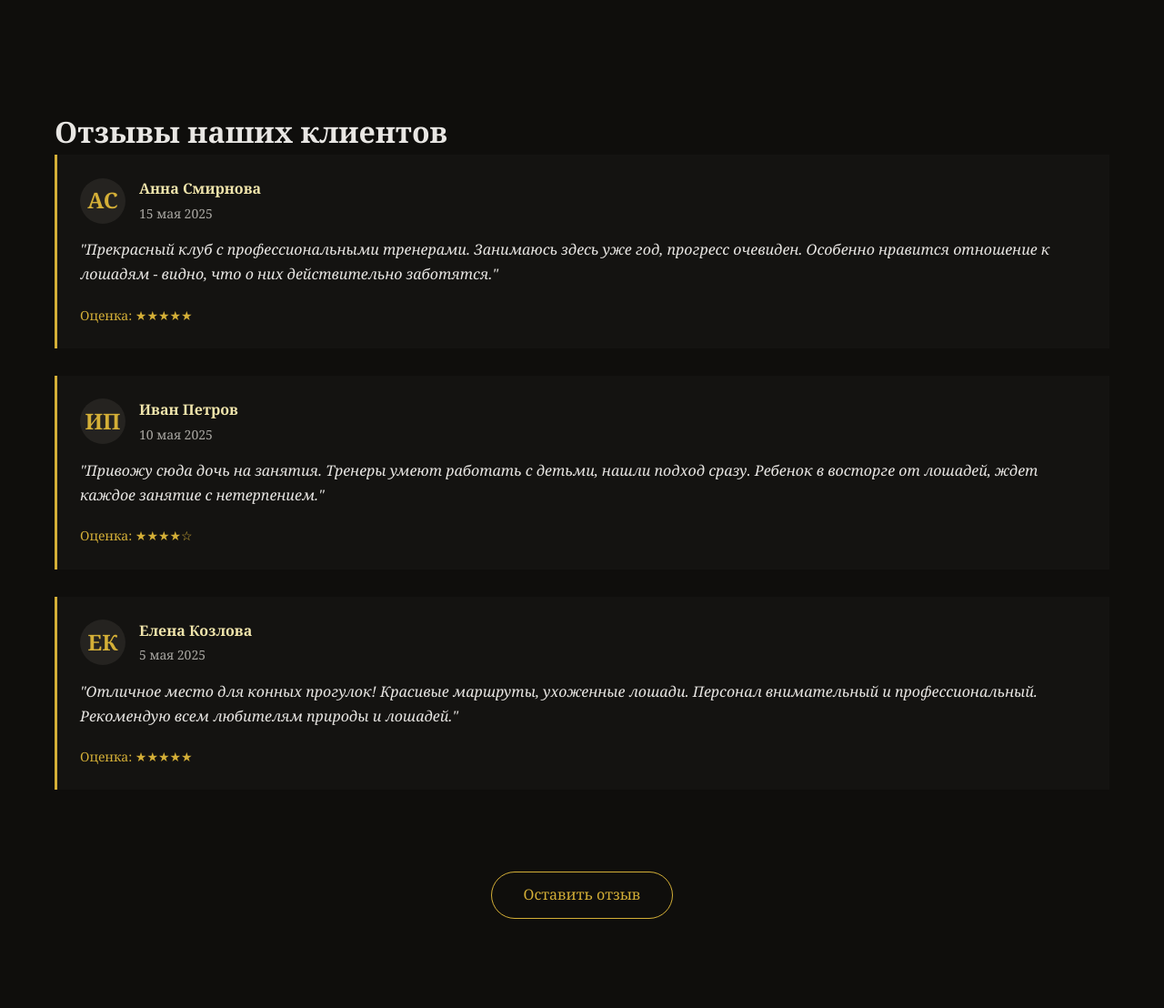
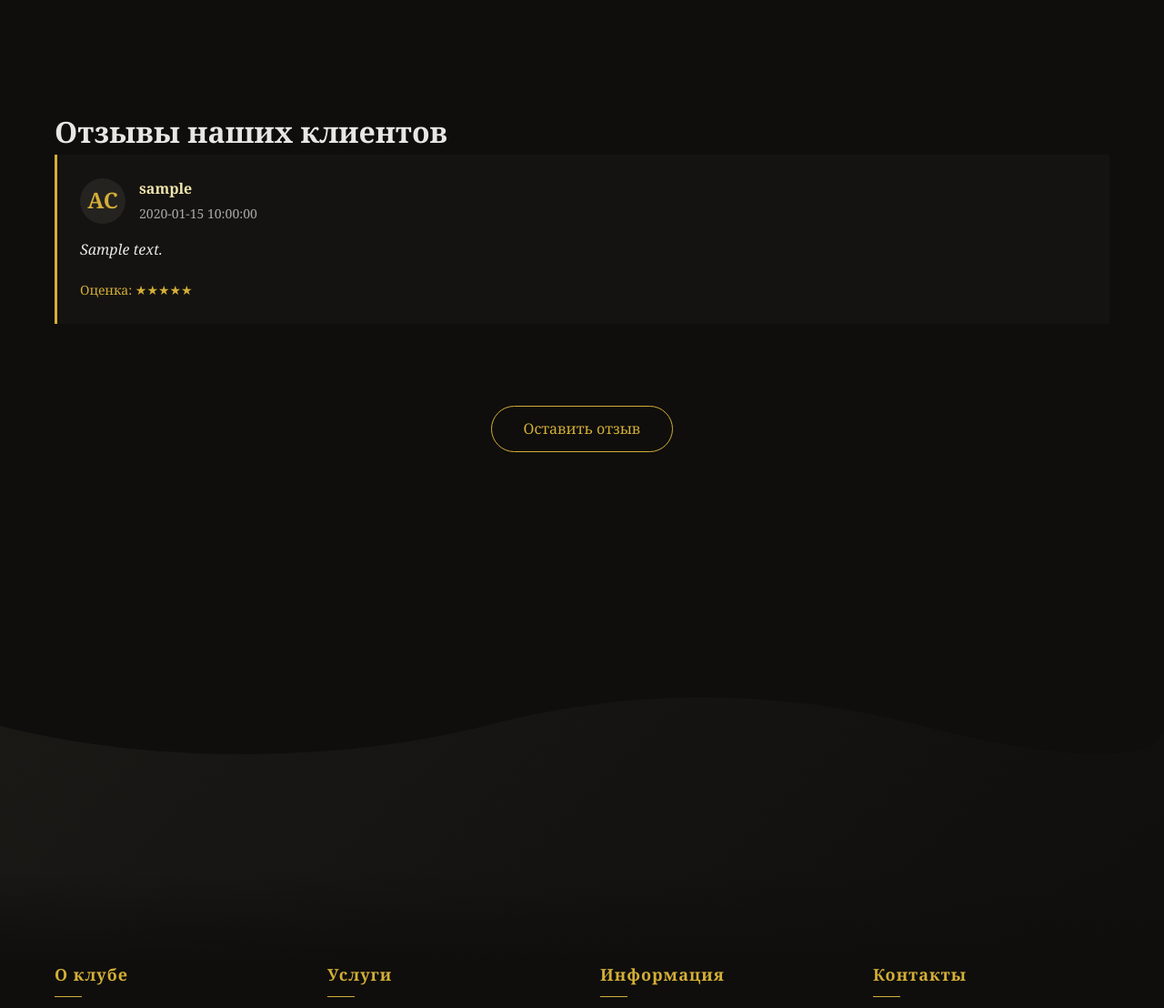
Before and after one commit to Gopi-o/equites, a PHP site: page /pages/reviews.php in a window 1280 px wide. Shown: the part 361-1469 px from the top of the page at 91% size. Run offline with PHP 8.4, Linux system fonts and the light colour scheme; tables that the repository leaves empty or names only in its code hold one stand-in row (values such as "Sample post").

Commit message:
Выборка и вывод отзывов из бд

```diff
--- a/function.php
+++ b/function.php
@@ -4,8 +4,8 @@
         $driver = 'mysql';
         $host = 'equites';
         $db_name = 'equites';
-        $db_user = 'root';
-        $db_password = '';
+        $db_user = 'mysql';
+        $db_password = 'mysql';
         $charset = 'utf8mb4';
 
         $options = [
--- /dev/null
+++ b/function_reviews.php
@@ -0,0 +1,13 @@
+<?php
+
+require_once 'function.php';
+
+function getAllReviews() {
+    return query("
+        SELECT user_name, rating, comment, created_at
+        FROM reviews
+        ORDER BY created_at DESC
+    ");
+
+}
+?>
--- a/pages/reviews.php
+++ b/pages/reviews.php
@@ -13,47 +13,27 @@
                 <h1>Отзывы наших клиентов</h1>
 
                 <div class="reviews-container">
+
+                    <?php
+                    $reviews = getAllReviews();
+
+                    foreach($reviews as $review):
+                    ?>
                     <div class="review">
                         <div class="review-header">
                             <div class="review-avatar">АС</div>
                             <div>
-                                <div class="review-author">Анна Смирнова</div>
-                                <div class="review-date">15 мая 2025</div>
+                                <div class="review-author"><? echo  $review['user_name']?></div>
+                                <div class="review-date"><? echo $review['created_at'] ?></div>
                             </div>
                         </div>
                         <div class="review-text">
-                            "Прекрасный клуб с профессиональными тренерами. Занимаюсь здесь уже год, прогресс очевиден. Особенно нравится отношение к лошадям - видно, что о них действительно заботятся."
+                           <? echo $review['comment'] ?>
                         </div>
                         <div class="rating">Оценка: ★★★★★</div>
                     </div>
+                    <? endforeach; ?>
 
-                    <div class="review">
-                        <div class="review-header">
-                            <div class="review-avatar">ИП</div>
-                            <div>
-                                <div class="review-author">Иван Петров</div>
-                                <div class="review-date">10 мая 2025</div>
-                            </div>
-                        </div>
-                        <div class="review-text">
-                            "Привожу сюда дочь на занятия. Тренеры умеют работать с детьми, нашли подход сразу. Ребенок в восторге от лошадей, ждет каждое занятие с нетерпением."
-                        </div>
-                        <div class="rating">Оценка: ★★★★☆</div>
-                    </div>
-
-                    <div class="review">
-                        <div class="review-header">
-                            <div class="review-avatar">ЕК</div>
-                            <div>
-                                <div class="review-author">Елена Козлова</div>
-                                <div class="review-date">5 мая 2025</div>
-                            </div>
-                        </div>
-                        <div class="review-text">
-                            "Отличное место для конных прогулок! Красивые маршруты, ухоженные лошади. Персонал внимательный и профессиональный. Рекомендую всем любителям природы и лошадей."
-                        </div>
-                        <div class="rating">Оценка: ★★★★★</div>
-                    </div>
                 </div>
 
                 <a href="#" class="add-review-btn">Оставить отзыв</a>
--- a/pages/template/main/header.php
+++ b/pages/template/main/header.php
@@ -1,8 +1,10 @@
 <?php session_start(); ?>
 <?php require_once ($_SERVER['DOCUMENT_ROOT'] . '/function.php') ?>
+
 <?php $currentPage = $_SERVER['REQUEST_URI'];
               $menuItems = getMenuItems(); ?>
 
+<?php  require_once '../function_reviews.php'; ?>
 <!DOCTYPE html>
 <html lang="ru">
 <head>
```
